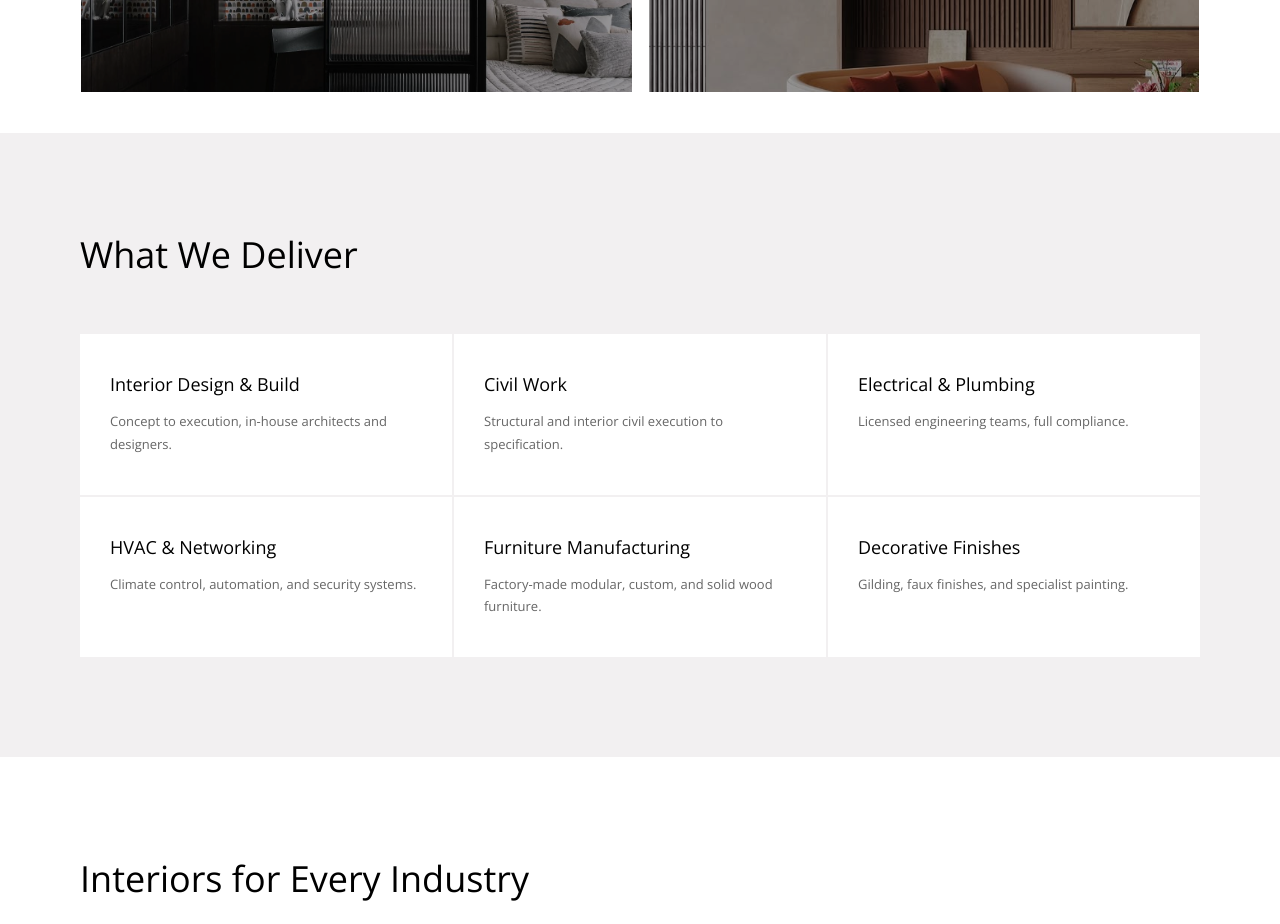
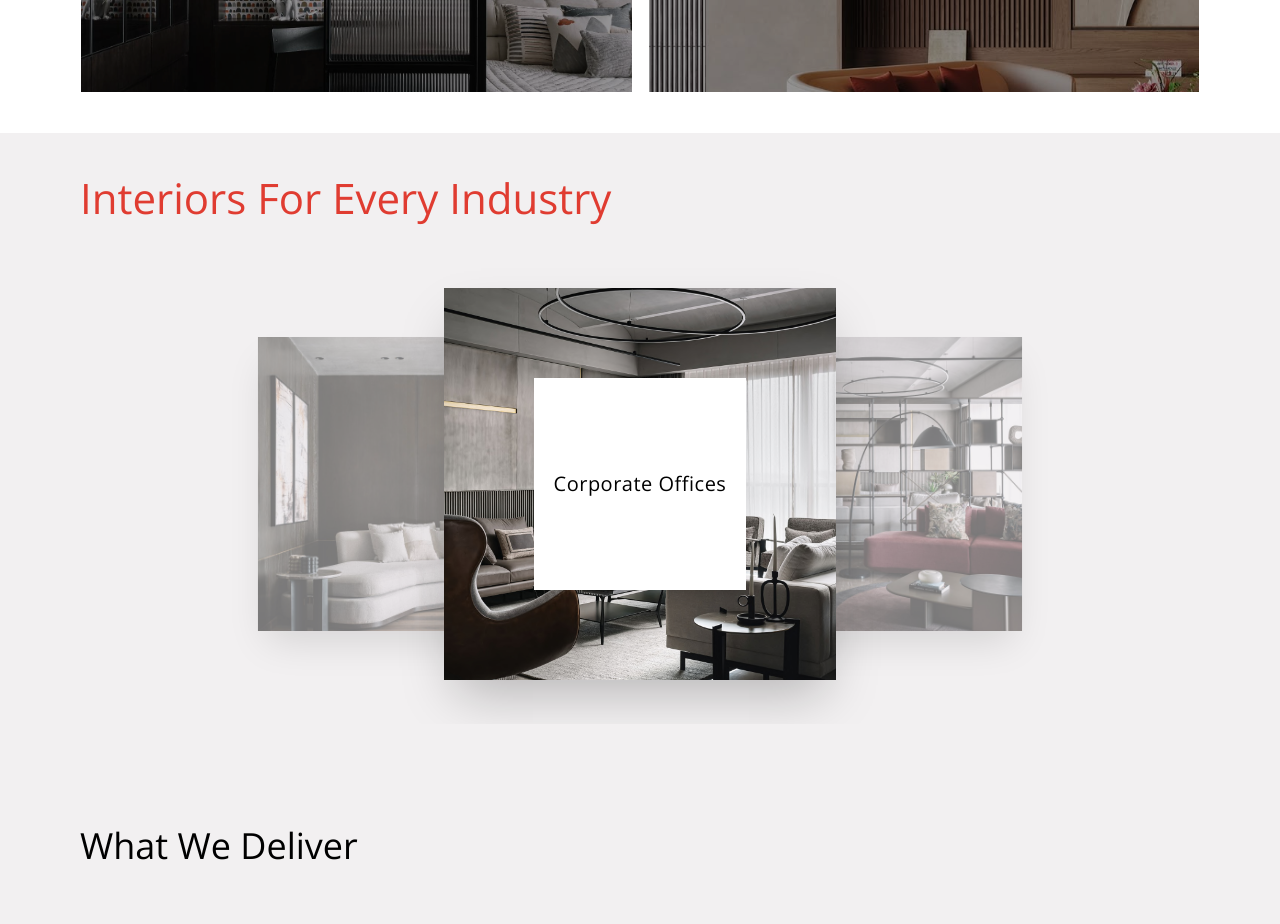
Before and after one commit to rony4543/kbp-interior-projects-amdawad, a React app: page / in a window 1280 px wide. Shown: the part 3340-4264 px from the top of the page. Built offline with nearby package versions, Linux system fonts and the light colour scheme; the HTML template or start-up script is replaced by a standard one.

Commit message:
feat: add industries showcase carousel with center-focused 3D animation

```diff
--- /dev/null
+++ b/src/components/IndustriesSection.jsx
@@ -0,0 +1,113 @@
+import React, { useState, useEffect } from 'react';
+import { motion, AnimatePresence } from 'framer-motion';
+
+const industries = [
+  { id: 1, title: 'Banks & Finance', image: '/bento/STOREYS_Page_01_4K.jpg' },
+  { id: 2, title: 'Pharmaceuticals', image: '/bento/STOREYS_Page_03_4K.jpg' },
+  { id: 3, title: 'Corporate Offices', image: '/bento/STOREYS_Page_05_4K.jpg' },
+  { id: 4, title: 'Hotels & Hospitality', image: '/bento/STOREYS_Page_07_4K.jpg' },
+  { id: 5, title: 'Hospitals & Healthcare', image: '/bento/STOREYS_Page_09_4K.jpg' },
+  { id: 6, title: 'Malls & Residences', image: '/bento/STOREYS_Page_11_4K.jpg' }
+];
+
+export default function IndustriesSection() {
+  const [activeIndex, setActiveIndex] = useState(0);
+
+  useEffect(() => {
+    const timer = setInterval(() => {
+      setActiveIndex((prev) => (prev + 1) % industries.length);
+    }, 2500); // Wait 2.5s before moving
+    return () => clearInterval(timer);
+  }, []);
+
+  const getOffset = (index) => {
+    let diff = index - activeIndex;
+    if (diff > 3) diff -= industries.length;
+    if (diff < -3) diff += industries.length;
+    return diff;
+  };
+
+  return (
+    <section className="w-full px-[2rem] lg:px-[8rem] py-[4rem] overflow-hidden bg-[var(--color-bg-grey)] relative">
+      <div className="w-full mb-12 flex justify-start">
+        <h2 style={{
+            fontSize: 'clamp(2.8rem, 4vw, 4.2rem)',
+            fontWeight: '300',
+            color: 'var(--color-brand-red)',
+            marginBottom: '1rem',
+            textAlign: 'left',
+            lineHeight: '1.2'
+          }}>
+          Interiors For Every Industry
+        </h2>
+      </div>
+
+      <div className="relative w-full h-[50vw] md:h-[35vw] lg:h-[30vw] min-h-[400px] flex items-center justify-center">
+        {industries.map((item, index) => {
+          const offset = getOffset(index);
+
+          let x = "0%";
+          let scale = 1;
+          let opacity = 1;
+          let zIndex = 10;
+
+          if (offset === 1) {
+            x = "60%";
+            scale = 0.75;
+            opacity = 0.5;
+            zIndex = 5;
+          } else if (offset === -1) {
+            x = "-60%";
+            scale = 0.75;
+            opacity = 0.5;
+            zIndex = 5;
+          } else if (offset !== 0) {
+            x = offset > 0 ? "100%" : "-100%";
+            scale = 0.5;
+            opacity = 0;
+            zIndex = 0;
+          }
+
+          return (
+            <motion.div
+              key={item.id}
+              initial={false}
+              animate={{
+                x,
+                scale,
+                opacity,
+                zIndex
+              }}
+              transition={{
+                duration: 0.6,
+                ease: [0.16, 1, 0.3, 1]
+              }}
+              className="absolute w-[80%] md:w-[45%] lg:w-[35%] max-w-[500px] aspect-square overflow-hidden shadow-2xl cursor-pointer"
+              onClick={() => setActiveIndex(index)}
+            >
+              {/* Background Image */}
+              <img
+                src={item.image}
+                alt={item.title}
+                className="w-full h-full object-cover"
+              />
+
+              {/* Overlay Text Square */}
+              <motion.div
+                animate={{ opacity: offset === 0 ? 1 : 0 }}
+                transition={{ duration: 0.4 }}
+                className="absolute inset-0 flex items-center justify-center pointer-events-none"
+              >
+                <div className="bg-white text-black p-4 md:p-6 lg:p-8 flex items-center justify-center aspect-square shadow-lg">
+                  <h3 className="font-light text-xl md:text-2xl lg:text-3xl text-center tracking-wide">
+                    {item.title}
+                  </h3>
+                </div>
+              </motion.div>
+            </motion.div>
+          );
+        })}
+      </div>
+    </section>
+  );
+}
--- a/src/pages/HomePage.jsx
+++ b/src/pages/HomePage.jsx
@@ -3,6 +3,7 @@ import { Link } from 'react-router-dom';
 import { SectionHeading, CTAButton, FAQSection } from '../components/ui';
 import BentoGridSection from '../components/BentoGridSection';
 import ExpertiseSection from '../components/ExpertiseSection';
+import IndustriesSection from '../components/IndustriesSection';
 
 const services = [
   { title: 'Interior Design & Build', desc: 'Concept to execution, in-house architects and designers.' },
@@ -216,6 +217,9 @@ export default function HomePage() {
       {/* Expertise Section */}
       <ExpertiseSection />
 
+      {/* Industries Showcase */}
+      <IndustriesSection />
+
       {/* Services Grid */}
       <section className="section-padding" style={{ backgroundColor: 'var(--color-bg-grey)' }}>
         <SectionHeading title="What We Deliver" />
```
